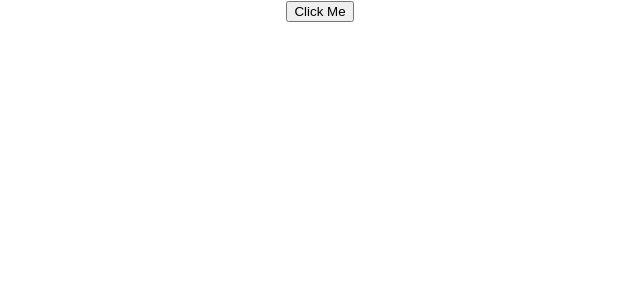
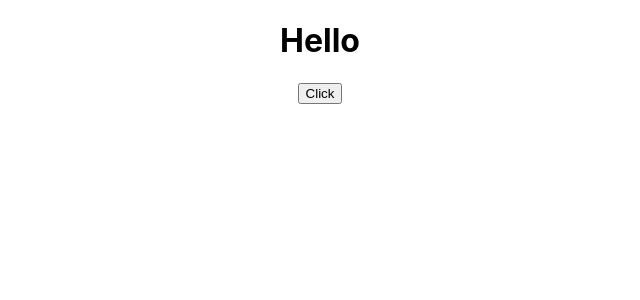
Before and after one commit to python-benedict/react-series, a React (Create React App) app: page / in a window 1280 px wide. Shown: the top 300 px of the page, without its empty margins (320-960 px from the left). Built offline with nearby package versions, Linux system fonts and the light colour scheme.

Commit message:
created an event binding

```diff
--- a/src/App.js
+++ b/src/App.js
@@ -7,12 +7,14 @@ import Message from './components/Message';
 import Counter from './components/Counter';
 import FunctionClick from './components/FunctionClick';
 import ClassClick from './components/ClassClick';
+import EventBinding from './components/EventBinding';
 
 function App() {
   return (
     <div className="App">
+      <EventBinding />
       {/* <FunctionClick /> */}
-      <ClassClick />
+      {/* <ClassClick /> */}
       {/* <Greet name="Jikla" heroName="Steve Jobs"/> */}
       {/* <Welcome name="Benedict" heroName="Linux"/> */}
     </div>
--- a/src/components/EventBinding.js
+++ b/src/components/EventBinding.js
@@ -1,9 +1,28 @@
 import React, { Component } from 'react'
 
 class EventBinding extends Component {
+
+    constructor(props) {
+      super(props)
+
+      this.state = {
+         message : "Hello"
+      }
+      this.EventHandler = this.EventHandler.bind(this)
+    }
+
+    EventHandler(){
+        this.setState({
+            message : "Goodbye Benedict"
+        })
+    }
+
   render() {
     return (
-      <div>EventBinding</div>
+      <div>
+        <h1>{this.state.message}</h1>
+        <button onClick={this.EventHandler}>Click</button>
+      </div>
     )
   }
 }
```
